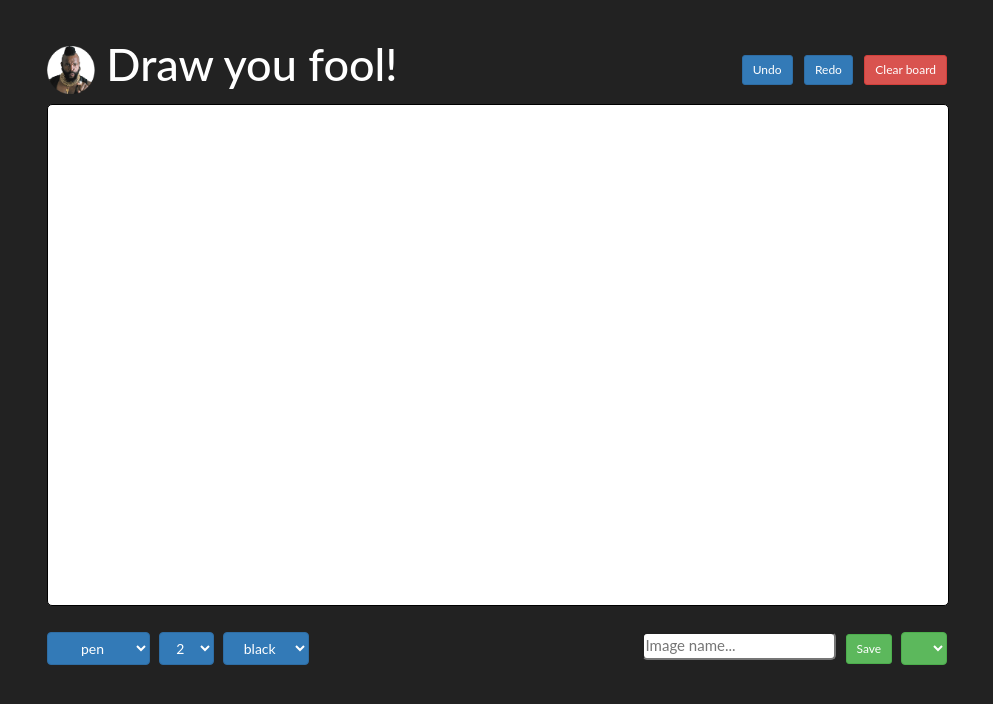
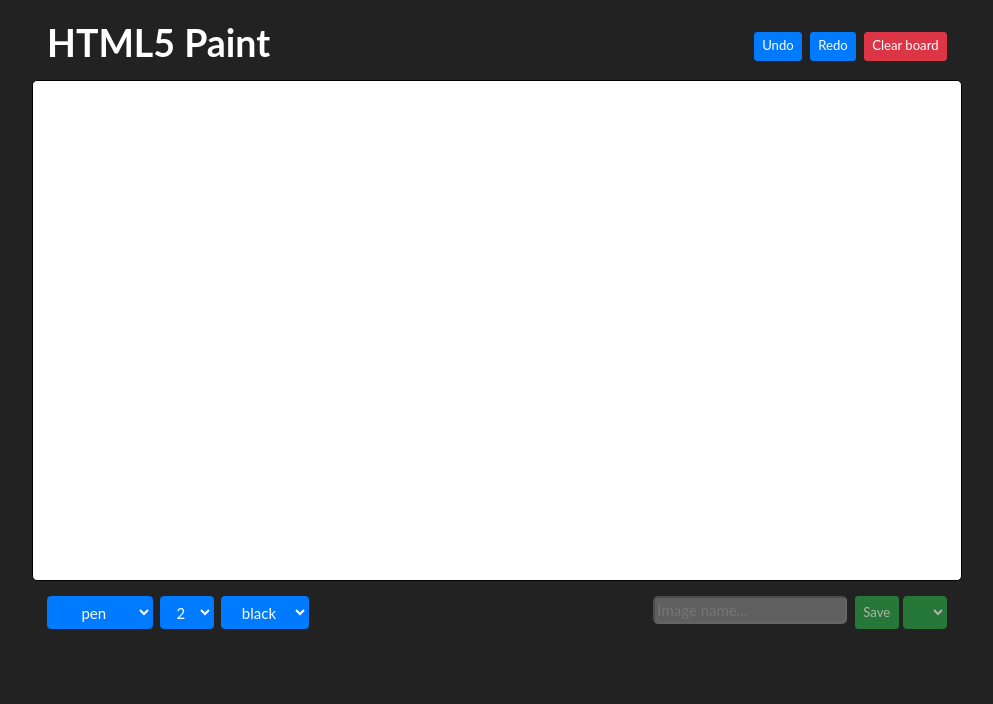
Before and after one commit to hrafnkellbaldurs/HTML5Paint, a website built with Parcel: page index.html in a window 1280 px wide. Shown: the whole page, without its empty margins (143-1136 px from the left). Built offline with nearby package versions, Linux system fonts and the light colour scheme.

Commit message:
Upgraded bootstrap from v3 to v4 and fixed index.html layout

```diff
--- a/index.html
+++ b/index.html
@@ -1,5 +1,6 @@
 <!doctype html>
 <html>
+
 <head>
   <meta charset="utf-8">
   <meta name="description" content="">
@@ -7,33 +8,32 @@
   <title>Paint</title>
   <link rel="stylesheet" type="text/css" href="src/css/main.css">
 </head>
+
 <body>
-    	<div class="container another-container">
-    		<h1 class="page-title"><a href="https://www.youtube.com/watch?v=dQw4w9WgXcQ"><img src="src/assets/mrT.png" alt="Mr.T" height="48" width="48"/></a> Draw you fool!
-                <span class="pull-right">
-                    <button class="btn btn-primary btn-sm" id="undo">Undo</button>
-                    <button class="btn btn-primary btn-sm" id="redo">Redo</button>
-                    <button id="clearCanvas" class="btn btn-danger btn-sm">Clear board</button>
-                </span>
-            </h1>
+  <div class="container app-container">
+    <div class="row mb-2">
+      <div class="col">
+        <h1>HTML5 Paint</h1>
+      </div>
 
-        	<canvas id="myCanvas" width="900" height="500" style="cursor: crosshair">
+      <div class="col d-flex align-items-center justify-content-end">
+        <div class="d-flex">
+          <button class="btn btn-primary btn-sm mr-1" id="undo">Undo</button>
+          <button class="btn btn-primary btn-sm mr-1 ml-1" id="redo">Redo</button>
+          <button class="btn btn-danger btn-sm ml-1" id="clearCanvas">Clear board</button>
+        </div>
+      </div>
+    </div>
+
+    <div class="row mb-3">
+      <canvas class="col" id="myCanvas" width="900" height="500" style="cursor: crosshair">
         <p>This browser doesn't support HTML5 canvas</p>
       </canvas>
-
-            </br></br>
-
-            <span class="pull-right">
-                <button class="btn btn-success btn-sm" id="save">Save</button>
-                <select class="btn btn-success" id="load"></select>
-            </span>
-
-            <div class="save-info pull-right">
-                <input id="save-imagename" type="text" name="input-text" placeholder="Image name..."></input>
     </div>
 
-
-            <select class="selTool btn btn-primary">
+    <div class="row mb-3">
+      <div class="col">
+        <select class="selTool btn btn-primary mr-1">
           <option value="erasor">erasor</option>
           <option value="pen" selected="selected">pen</option>
           <option value="line">line</option>
@@ -42,7 +42,7 @@
           <option value="text">text</option>
         </select>
 
-            <select class="selWidth btn btn-primary">
+        <select class="selWidth btn btn-primary mr-1">
           <option value="1">1</option>
           <option value="2" selected="selected">2</option>
           <option value="3">3</option>
@@ -50,7 +50,7 @@
           <option value="5">5</option>
         </select>
 
-            <select class="colorButton btn btn-primary">
+        <select class="colorButton btn btn-primary mr-1">
           <option value="black" selected="selected">black</option>
           <option value="yellow">yellow</option>
           <option value="red">red</option>
@@ -63,7 +63,7 @@
           <input class="filled" type="radio" name="fill" value="stroked" checked> Stroked </input>
         </span>
 
-            <div class="text-input">
+        <div class="text-input mt-2">
           <input id="font-input" type="text" name="input-text" placeholder="Type here..."></input>
 
           <select class="font-style btn btn-primary">
@@ -85,9 +85,23 @@
             <option value="50pt">50pt</option>
           </select>
         </div>
+      </div>
 
+      <div class="col">
+        <div class="d-flex justify-content-end">
+          <div class="mr-2">
+            <input id="save-imagename" type="text" name="input-text" placeholder="Image name..." disabled></input>
+          </div>
+
+          <button class="btn btn-success btn-sm mr-1" id="save" disabled>Save</button>
+          <select class="btn btn-success" id="load" disabled></select>
+        </div>
+      </div>
+
+    </div>
   </div>
 
   <script src="src/scripts/index.js"></script>
 </body>
+
 </html>
--- a/package.json
+++ b/package.json
@@ -4,7 +4,7 @@
   "description": "",
   "main": "src/scripts/index.js",
   "scripts": {
-    "dev": "parcel index.html",
+    "dev": "parcel index.html --out-dir public",
     "build": "parcel build index.html --out-dir public --public-url \".\"",
     "deploy": "npm run build && gh-pages -d public",
     "test": "echo \"Error: no test specified\" && exit 1"
@@ -33,7 +33,7 @@
     "parcel-bundler": "^1.11.0"
   },
   "dependencies": {
-    "bootstrap": "^3.4.0",
+    "bootstrap": "^4.2.1",
     "jquery": "^3.3.1"
   }
 }
--- a/src/css/main.css
+++ b/src/css/main.css
@@ -1,56 +1,31 @@
-@import '../../node_modules/bootstrap/dist/css/bootstrap.min.css';
+@import '../../node_modules/bootstrap/dist/css/bootstrap.css';
+
+html {
+    font-size: 15px;
+}
+
+body {
+    font-family: 'Lato', 'Helvetica Neue', Helvetica, Arial, sans-serif;
+    color: #ffffff;
+    background-color: #222222;
+}
+
+h1 {
+    font-weight: bold;
+}
 
 #myCanvas {
-    border: 1px solid #000;
+    border: 1px solid black;
     background-color: #ffffff;
     border-radius: 5px;
 }
 
-body {
+.app-container {
     padding-top: 20px;
-    font-family: "Lato", "Helvetica Neue", Helvetica, Arial, sans-serif;
-    font-size: 15px;
-    line-height: 1.42857143;
-    color: #ffffff;
-    background-color: #222222;
-}
-
-.another-container {
     width: 930px;
 }
 
-.page-title {
-    font-size: 3em;
-    margin-bottom: 10px;
+input {
+    border-radius: 5px;
+    color: #222;
 }
-
-.selTool,
-.selWidth,
-.colorButton,
-#save {
-    margin-right: 5px;
-}
-
-.text-input {
-    margin-top: 10px;
-}
-
-#font-input {
-    color: #222222;
-}
-
-input {
-    border-radius:5px;
-}
-
-.save-info {
-    margin-right: 10px;
-}
-
-.save-info #save-username {
-    margin-right: 10px;
-}
-
-.save-info #save-imagename {
-    color: #222222;
-}
```
Also changed, not shown: src/assets/mrT.png (deleted), 1 other file. Lines whose indentation alone changed are shown as unchanged.
